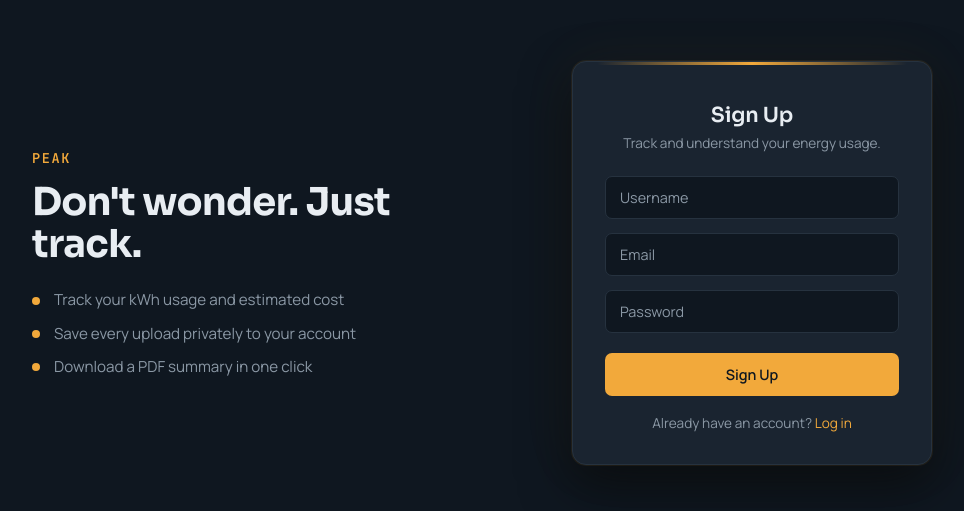
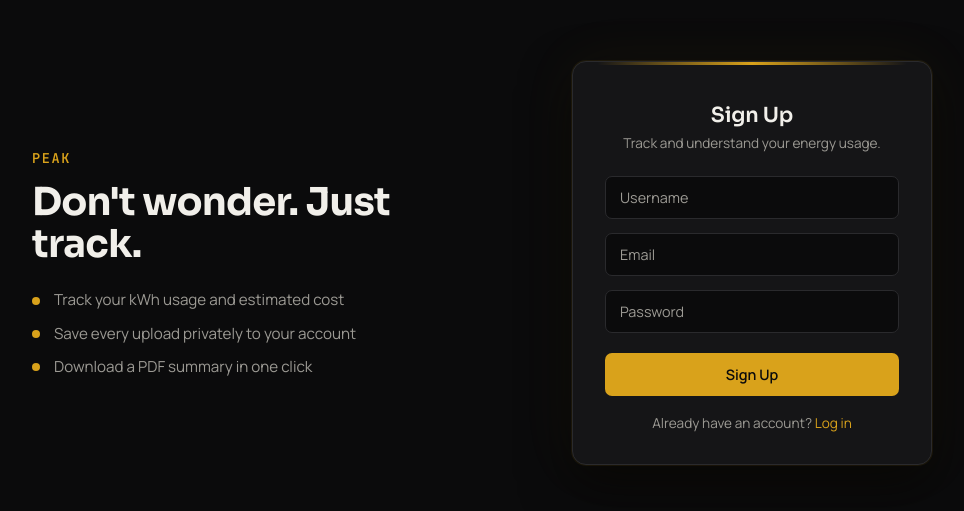
Before and after one commit to TahaA111/CSV-Stats-Reader, a plain HTML site: page signup.html in a window 1280 px wide. Shown: the part 137-648 px from the top of the page, without its empty margins (158-1122 px from the left). Drawn offline with Linux system fonts and the light colour scheme.

Commit message:
Switch to black and gold palette, replace hardcoded colors with variables

```diff
--- a/style.css
+++ b/style.css
@@ -1,13 +1,15 @@
 @import url('https://fonts.googleapis.com/css2?family=Sora:wght@500;600;700&family=Manrope:wght@400;500;600;700&family=JetBrains+Mono:wght@500;600&display=swap');
 
 :root {
-  --bg: #0F1720;
-  --panel: #1A2430;
-  --panel-edge: #26323F;
-  --text: #E8EDF2;
-  --text-muted: #8B98A5;
-  --accent: #F2A93B;
-  --accent-dim: #7A5A24;
+  --bg: #0B0B0C;
+  --panel: #151517;
+  --panel-edge: #2A2A2D;
+  --text: #F1EFEA;
+  --text-muted: #9C9A94;
+  --accent: #D9A21B;
+  --accent-dim: #6E5210;
+  --accent-hover: #E8B32E;
+  --accent-rgb: 217, 162, 27;
   --font-display: 'Sora', system-ui, sans-serif;
   --font-body: 'Manrope', system-ui, sans-serif;
   --font-mono: 'JetBrains Mono', ui-monospace, monospace;
@@ -122,7 +124,7 @@ input[type="file"]::file-selector-button {
 }
 
 #savePdfButton:hover {
-  background-color: #ffbf5c;
+  background-color: var(--accent-hover)
 }
 
 /* Login page */
@@ -141,9 +143,9 @@ body.login-page {
   border-radius: 14px;
   padding: 40px 32px 32px;
   box-shadow:
-    0 0 0 1px rgba(242, 169, 59, 0.08),
+    0 0 0 1px rgba(var(--accent-rgb), 0.08),
     0 20px 50px rgba(0, 0, 0, 0.55),
-    0 0 60px rgba(242, 169, 59, 0.06);
+    0 0 60px rgba(var(--accent-rgb), 0.06);
 }
 
 #loginForm::before {
@@ -185,7 +187,7 @@ body.login-page {
 #loginForm input:focus {
   outline: none;
   border-color: var(--accent);
-  box-shadow: 0 0 0 3px rgba(242, 169, 59, 0.15);
+  box-shadow: 0 0 0 3px rgba(var(--accent-rgb), 0.15);
 }
 
 #loginForm input::placeholder {
@@ -208,7 +210,7 @@ body.login-page {
 }
 
 #loginForm button:hover {
-  background-color: #ffbf5c;
+  background-color: var(--accent-hover);
 }
 
 #loginForm button:active {
@@ -224,9 +226,9 @@ body.login-page {
   border-radius: 14px;
   padding: 40px 32px 32px;
   box-shadow:
-    0 0 0 1px rgba(242, 169, 59, 0.08),
+    0 0 0 1px rgba(var(--accent-rgb), 0.08),
     0 20px 50px rgba(0, 0, 0, 0.55),
-    0 0 60px rgba(242, 169, 59, 0.06);
+    0 0 60px rgba(var(--accent-rgb), 0.06);
 }
 
 #signupForm::before {
@@ -268,7 +270,7 @@ body.login-page {
 #signupForm input:focus {
   outline: none;
   border-color: var(--accent);
-  box-shadow: 0 0 0 3px rgba(242, 169, 59, 0.15);
+  box-shadow: 0 0 0 3px rgba(var(--accent-rgb), 0.15);
 }
 
 #signupForm input::placeholder {
@@ -291,7 +293,7 @@ body.login-page {
 }
 
 #signupForm button:hover {
-  background-color: #ffbf5c;
+  background-color: var(--accent-hover);
 }
 
 #signupForm button:active {
@@ -370,7 +372,7 @@ body.login-page {
 
 #logoutButton:hover {
   border-color: var(--accent);
-  background-color: rgba(242, 169, 59, 0.08);
+  background-color: rgba(var(--accent-rgb), 0.08);
 }
 
 /* ---------- Split-screen auth layout (login + signup) ---------- */
```
